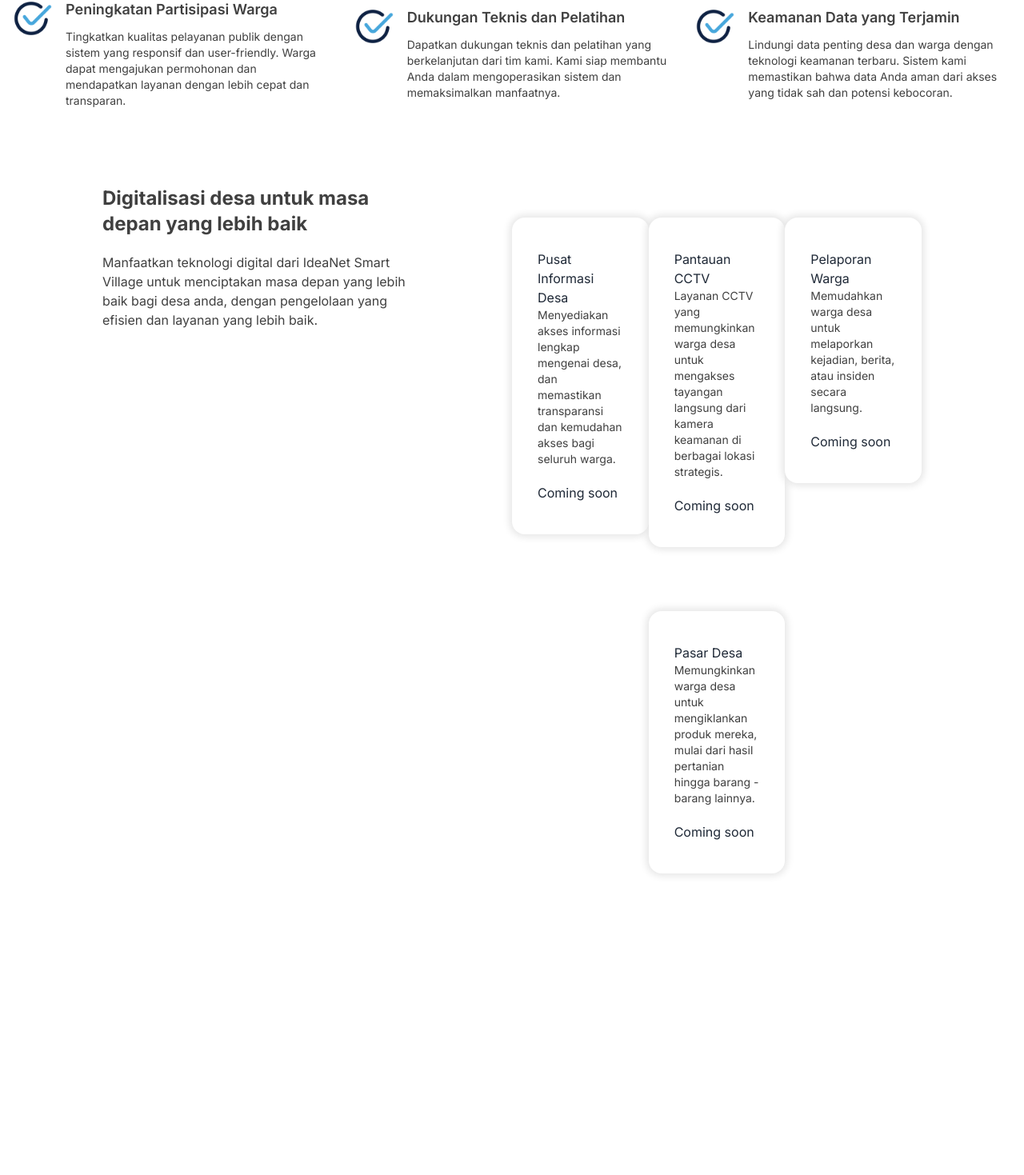
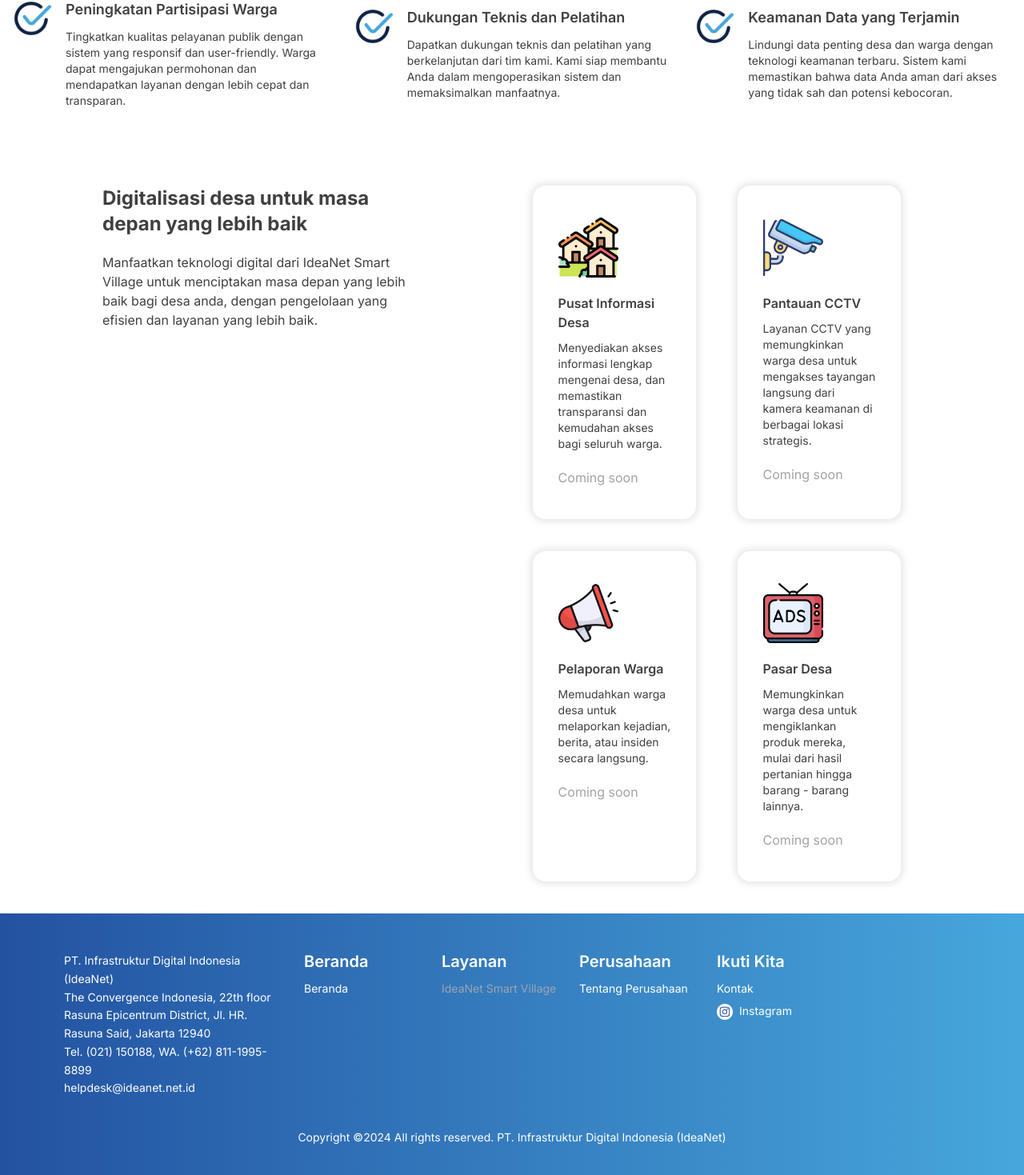
Before and after one commit to harisblablabla/idnet-bumdes, a Next.js app: page / in a window 1280 px wide. Shown: the part 1064-2533 px from the top of the page at 80% size. Before the commit the page ends 2196 px from the top, so only its background shows below. Built offline with nearby package versions, Linux system fonts and the light colour scheme.

Commit message:
feat: add product section

```diff
--- a/app/components/Navbar/Navbar.tsx
+++ b/app/components/Navbar/Navbar.tsx
@@ -1,6 +1,5 @@
 import Link from 'next/link'
 import React from 'react'
-import LanguageSwitcher from './LanguageSwitcher'
 import Logo from './Logo'
 
 function Navbar() {
@@ -13,13 +12,13 @@ function Navbar() {
                         <svg xmlns="http://www.w3.org/2000/svg" className="h-5 w-5" fill="none" viewBox="0 0 24 24" stroke="currentColor"><path strokeLinecap="round" strokeLinejoin="round" strokeWidth="2" d="M4 6h16M4 12h8m-8 6h16" /></svg>
                     </div>
                     <ul tabIndex={0} className="menu menu-sm dropdown-content z-[1] mt-3 p-5 shadow-[0_0_10px_3px_rgba(229,229,229)] bg-base-200 w-72 rounded-box text-neutral-700">
-                        <li className=''><Link href={'https://daftar.ideanet.net.id/helpdesk/ticket-form'}>Beranda</Link></li>
-                        <li className=''><Link href={'https://daftar.ideanet.net.id/helpdesk/ticket-form'}>Layanan</Link></li>
-                        <li className=''><Link href={'https://daftar.ideanet.net.id/helpdesk/ticket-form'}>Tentang Perusahaan</Link></li>
+                        <li className=''><Link href={'/'}>Beranda</Link></li>
+                        <li className=''><Link href={'#productSection'}>Layanan</Link></li>
+                        <li className=''><Link href={'https://www.ideanet.net.id/en/about'}>Tentang Perusahaan</Link></li>
                         <li className=''><Link href={'https://daftar.ideanet.net.id/helpdesk/ticket-form'}>Kontak Kami</Link></li>
 
                         <div className="divider w-full mb-2.5"></div>
-                            <Link href={"/login"} className="text-primary font-semibold text-center">Login</Link>
+                            <Link href={"https://daftar.ideanet.net.id/fab-retail-form"} className="text-primary font-semibold text-center">Daftar</Link>
                     </ul>
                 </div>
             </div>
@@ -31,15 +30,15 @@ function Navbar() {
             <div className="navbar-start hidden lg:flex pl-10">
                 <Logo width={150} height={125}/>
                 <ul className="menu menu-horizontal px-1 text-slate-600 font-medium z-50 ">
-                    <li className=''><Link href={'https://daftar.ideanet.net.id/helpdesk/ticket-form'}>Beranda</Link></li>
-                    <li className=''><Link href={'https://daftar.ideanet.net.id/helpdesk/ticket-form'}>Layanan</Link></li>
-                    <li className=''><Link href={'https://daftar.ideanet.net.id/helpdesk/ticket-form'}>Tentang Perusahaan</Link></li>
+                    <li className=''><Link href={'/'}>Beranda</Link></li>
+                    <li className=''><Link href={'#productSection'}>Layanan</Link></li>
+                    <li className=''><Link href={'https://www.ideanet.net.id/en/about'}>Tentang Perusahaan</Link></li>
                     <li className=''><Link href={'https://daftar.ideanet.net.id/helpdesk/ticket-form'}>Kontak Kami</Link></li>
                 </ul>
             </div>
 
             <div className="navbar-end hidden lg:flex pr-16">
-                <Link href={"/daftar"} className="btn btn-primary btn-md">Login</Link>
+                <Link href={"https://daftar.ideanet.net.id/fab-retail-form"} className="btn btn-primary btn-md">Daftar</Link>
             </div>
         </div>
     )
--- a/app/globals.css
+++ b/app/globals.css
@@ -2,6 +2,9 @@
 @tailwind components;
 @tailwind utilities;
 
+html {
+  scroll-behavior: smooth;
+}
 
 body {
   background-color: white;
--- a/app/page.tsx
+++ b/app/page.tsx
@@ -1,6 +1,7 @@
 import Image from "next/image"
 import Navbar from "./components/Navbar/Navbar"
 import Link from "next/link"
+import Footer from "./components/Footer/Footer"
 
 export default function Home() {
 
@@ -14,10 +15,10 @@ export default function Home() {
   ]
 
   const productDesc = [
-    {title: "Pusat Informasi Desa", description: "Menyediakan akses informasi lengkap mengenai desa, dan memastikan transparansi dan kemudahan akses bagi seluruh warga."},
-    {title: "Pantauan CCTV", description: "Layanan CCTV yang memungkinkan warga desa untuk mengakses tayangan langsung dari kamera keamanan di berbagai lokasi strategis."},
-    {title: "Pelaporan Warga", description: "Memudahkan warga desa untuk melaporkan kejadian, berita, atau insiden secara langsung."},
-    {title: "Pasar Desa", description: "Memungkinkan warga desa untuk mengiklankan produk mereka, mulai dari hasil pertanian hingga barang - barang lainnya."},
+    {image:"/assets/icon_village.png", title: "Pusat Informasi Desa", description: "Menyediakan akses informasi lengkap mengenai desa, dan memastikan transparansi dan kemudahan akses bagi seluruh warga."},
+    {image:"/assets/icon_technology.png", title: "Pantauan CCTV", description: "Layanan CCTV yang memungkinkan warga desa untuk mengakses tayangan langsung dari kamera keamanan di berbagai lokasi strategis."},
+    {image:"/assets/icon_megaphone.png", title: "Pelaporan Warga", description: "Memudahkan warga desa untuk melaporkan kejadian, berita, atau insiden secara langsung."},
+    {image:"/assets/icon_advertising.png", title: "Pasar Desa", description: "Memungkinkan warga desa untuk mengiklankan produk mereka, mulai dari hasil pertanian hingga barang - barang lainnya."},
   ]
 
   return (
@@ -30,7 +31,7 @@ export default function Home() {
           <h4 className='font-semibold text-3xl mb-5 text-gray-900'>Desa lebih mudah dikelola, warga lebih sejahtera</h4>
           <p className='mb-5 text-neutral-700'>Optimalkan pengelolaan desa Anda dengan solusi digital dari IdeaNet Smart Village. Kami menyediakan berbagai alat dan layanan untuk memudahkan manajemen desa sehingga warga dapat menikmati
           layanan yang lebih baik dan kehidupan yang lebih sejahtera.</p>
-          <Link href={'/daftar'} className="btn btn-primary w-full">Coba Layanan</Link>
+          <Link href={'https://daftar.ideanet.net.id/fab-retail-form'} className="btn btn-primary w-full">Coba Layanan</Link>
         </div>
       </div>
 
@@ -46,7 +47,7 @@ export default function Home() {
                 Optimalkan pengelolaan desa Anda dengan solusi digital dari IdeaNet Smart Village. Kami menyediakan berbagai alat dan layanan untuk memudahkan manajemen desa sehingga warga dapat menikmati
                  layanan yang lebih baik dan kehidupan yang lebih sejahtera.
               </p>
-              <Link href={"/daftar"} className="btn btn-outline btn-secondary btn-md mb-20 btn-wide">Coba Layanan</Link>
+              <Link href={"https://daftar.ideanet.net.id/fab-retail-form"} className="btn btn-outline btn-secondary btn-md mb-20 btn-wide">Coba Layanan</Link>
               <div className="badge badge-primary w-28 h-4 bg-primary border-none mb-5"></div>
               <h6 className="text-neutral-700 font-bold">Mitra IdeaNet Smart Village</h6>
               <div className="flex flex-row">
@@ -83,20 +84,21 @@ export default function Home() {
         </div>
       </section>
 
-      <section id="product">
-          <div className="grid grid-cols-2 w-4/5 mx-auto">
+      <section id="productSection">
+          <div className="sm:grid sm:grid-cols-2 w-4/5 mx-auto">
            <div className="flex flex-col w-3/4">
             <h1 className="text-neutral-700 text-2xl font-bold mb-5">Digitalisasi desa untuk masa depan yang lebih baik</h1>
-            <p className="text-neutral-700">Manfaatkan teknologi digital dari IdeaNet Smart Village untuk menciptakan masa depan
+            <p className="text-neutral-700 mb-5">Manfaatkan teknologi digital dari IdeaNet Smart Village untuk menciptakan masa depan
               yang lebih baik bagi desa anda, dengan pengelolaan yang efisien dan layanan yang lebih baik.
             </p>
            </div>
-           <div className="flex flex-wrap">
+           <div className="flex flex-wrap items-stretch justify-center">
             {productDesc.map( (value, index) => (
-              <div key={index} id='cardproduct' className="bg-white rounded-2xl py-10 px-8 w-4/5 sm:w-1/3 md:mt-10 mb-10 sm:order-1 mx-auto shadow-[0_0_10px_3px_rgba(229,229,229)] h-min">
-                <h3>{value.title}</h3>
+              <div key={index} id='cardproduct' className=" bg-white rounded-2xl py-10 px-8 w-4/5 lg:w-2/5 mb-10 mx-auto shadow-[0_0_10px_3px_rgba(229,229,229)] min-h-[300px]">
+                <Image src={value.image} alt={value.title} width={75} height={75} className="mb-5"/>
+                <h3 className="mb-2.5 text-neutral-700 font-semibold">{value.title}</h3>
                 <p className='mb-5 text-neutral-700 text-sm'>{value.description}</p>
-                <p>Coming soon</p>
+                <p className="text-neutral-400 mt-auto">Coming soon</p>
               </div>
             ))}
 
@@ -104,6 +106,8 @@ export default function Home() {
           </div>
       </section>
 
+      <Footer />
+
   </main>
   )
 }
```
